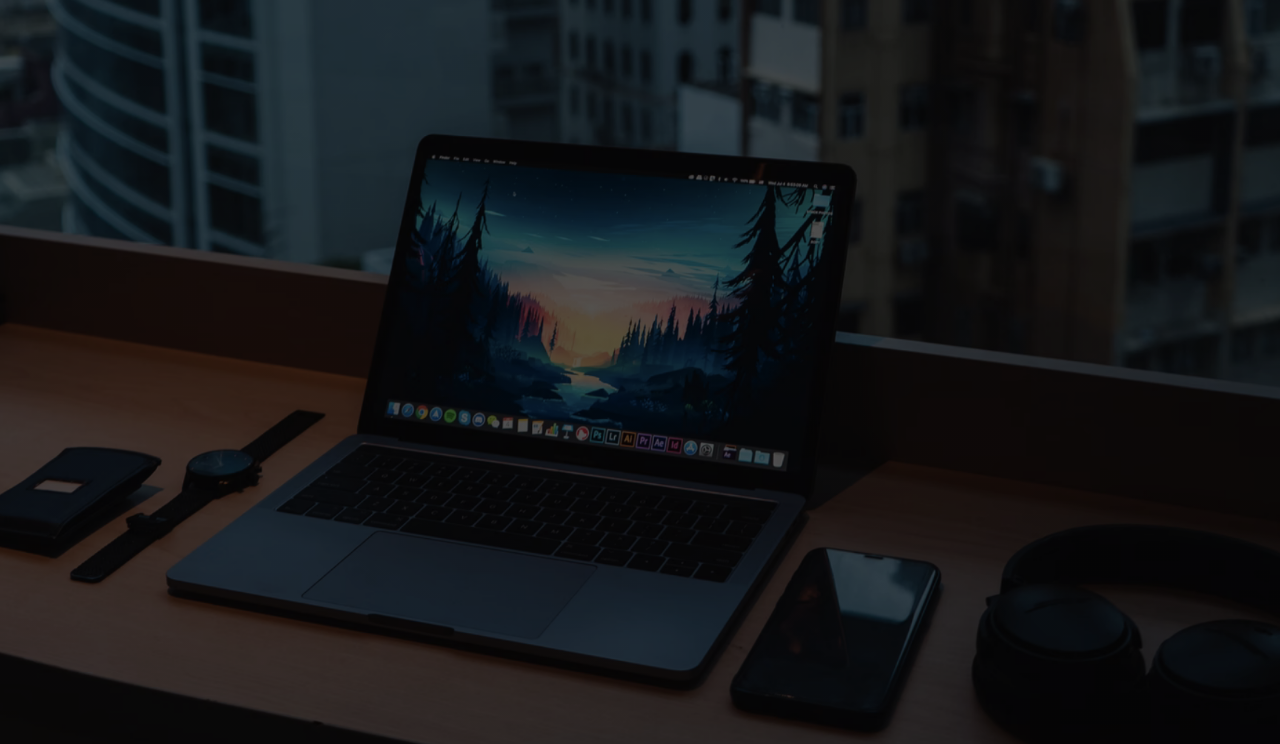
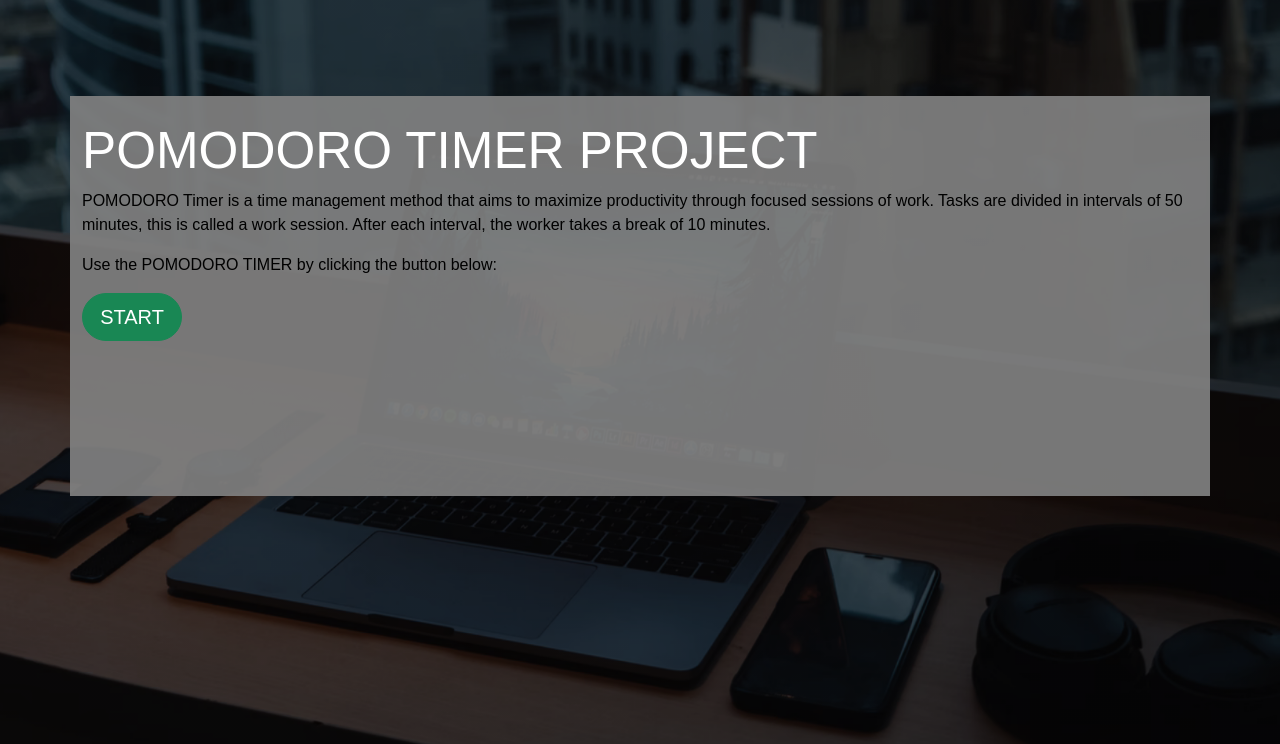
Before and after one commit to bethnduta/POMODORO-PROJECT, a Flask app: page / in a window 1280 px wide. Shown: the part 56-800 px from the top of the page. Run offline with Flask 2, Linux system fonts and the light colour scheme.

Commit message:
interface

```diff
--- a/app/templates/home.html
+++ b/app/templates/home.html
@@ -1,5 +1,16 @@
 {% extends 'base.html' %}
 
 {% block body %}
-<h1></h1>
+<br><br><br>
+<div class="container" style="background-color: rgba(128, 128, 128, 0.922); color: black; height: 50vh;">
+
+    <div class="jumbotron">
+        <br>
+      <h1>POMODORO TIMER PROJECT</h1>
+      <p>POMODORO Timer is a time management method that aims to maximize productivity through focused sessions of work. Tasks are divided in intervals of 50 minutes, this is called a work session. After each interval, the worker takes a break of 10 minutes.</p>
+    </div>
+    <p>Use the POMODORO TIMER by clicking the button below:</p>
+    <button class="btn btn-lg btn-success" href="login.html">START</button>
+  </div>
+
 {% endblock %}
```
